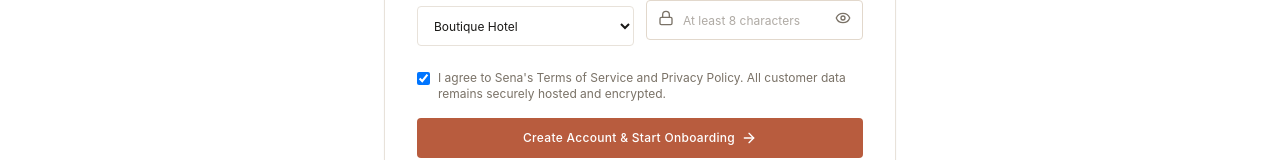
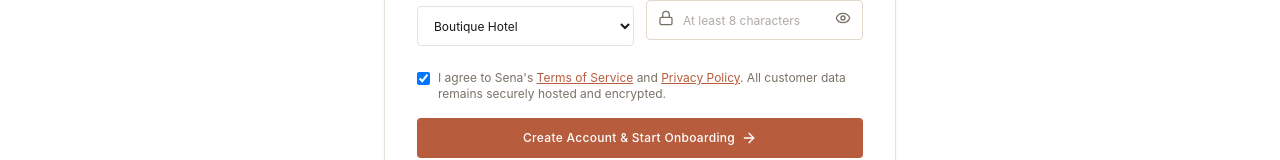
Before and after one commit to winnerbanjo/sena, a Next.js app in the folder apps/dashboard/: page /signup in a window 1280 px wide. Shown: the part 438-598 px from the top of the page. Built offline with nearby package versions, Linux system fonts and the light colour scheme; a web font is replaced by a local one.

Commit message:
feat(legal): add clickable links to Terms of Service and Privacy Policy in signup and login

```diff
--- a/apps/dashboard/src/app/login/page.tsx
+++ b/apps/dashboard/src/app/login/page.tsx
@@ -210,8 +210,8 @@ export default function LoginPage() {
         <span>© 2026 Sena Hospitality Technologies. All rights reserved.</span>
         <div className="flex items-center gap-4">
           <Link href="/onboarding" className="hover:text-[#191816]">Onboarding Wizard</Link>
-          <Link href="/" className="hover:text-[#191816]">Overview</Link>
-          <span>Privacy & Security</span>
+          <a href="https://sena.ng/privacy/" target="_blank" rel="noopener noreferrer" className="hover:text-[#191816]">Privacy Policy</a>
+          <a href="https://sena.ng/terms/" target="_blank" rel="noopener noreferrer" className="hover:text-[#191816]">Terms of Service</a>
         </div>
       </div>
     </div>
--- a/apps/dashboard/src/app/signup/page.tsx
+++ b/apps/dashboard/src/app/signup/page.tsx
@@ -233,7 +233,25 @@ export default function SignupPage() {
                   className="mt-0.5 rounded border-[#E8E2DA] text-[#B85C3E] focus:ring-[#B85C3E]"
                 />
                 <span>
-                  I agree to Sena's Terms of Service and Privacy Policy. All customer data remains securely hosted and encrypted.
+                  I agree to Sena's{' '}
+                  <a
+                    href="https://sena.ng/terms/"
+                    target="_blank"
+                    rel="noopener noreferrer"
+                    className="text-[#B85C3E] underline hover:text-[#71382D] transition-colors"
+                  >
+                    Terms of Service
+                  </a>{' '}
+                  and{' '}
+                  <a
+                    href="https://sena.ng/privacy/"
+                    target="_blank"
+                    rel="noopener noreferrer"
+                    className="text-[#B85C3E] underline hover:text-[#71382D] transition-colors"
+                  >
+                    Privacy Policy
+                  </a>
+                  . All customer data remains securely hosted and encrypted.
                 </span>
               </label>
             </div>
```
